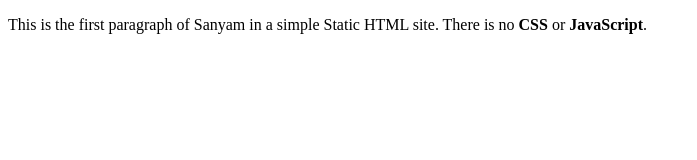
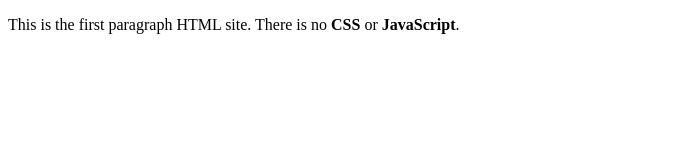
Before and after one commit to garvitm178/static, a plain HTML site: page index.html in a window 1280 px wide. Shown: the whole page, without its empty margins (0-697 px from the left). Drawn offline with Linux system fonts and the light colour scheme.

Commit message:
fix: changes

```diff
--- a/index.html
+++ b/index.html
@@ -1,9 +1,9 @@
  <!doctype html>
     <html>
       <head>
-        <title> Sanyam Static HTML Site </title>
+        <title> HTML Site </title>
       </head>
       <body>
-        <p>This is the first paragraph of Sanyam in a simple Static HTML site. There is no <strong>CSS</strong> or <strong>JavaScript</strong>.</p>
+        <p>This is the first paragraph HTML site. There is no <strong>CSS</strong> or <strong>JavaScript</strong>.</p>
       </body>
     </html>
```
